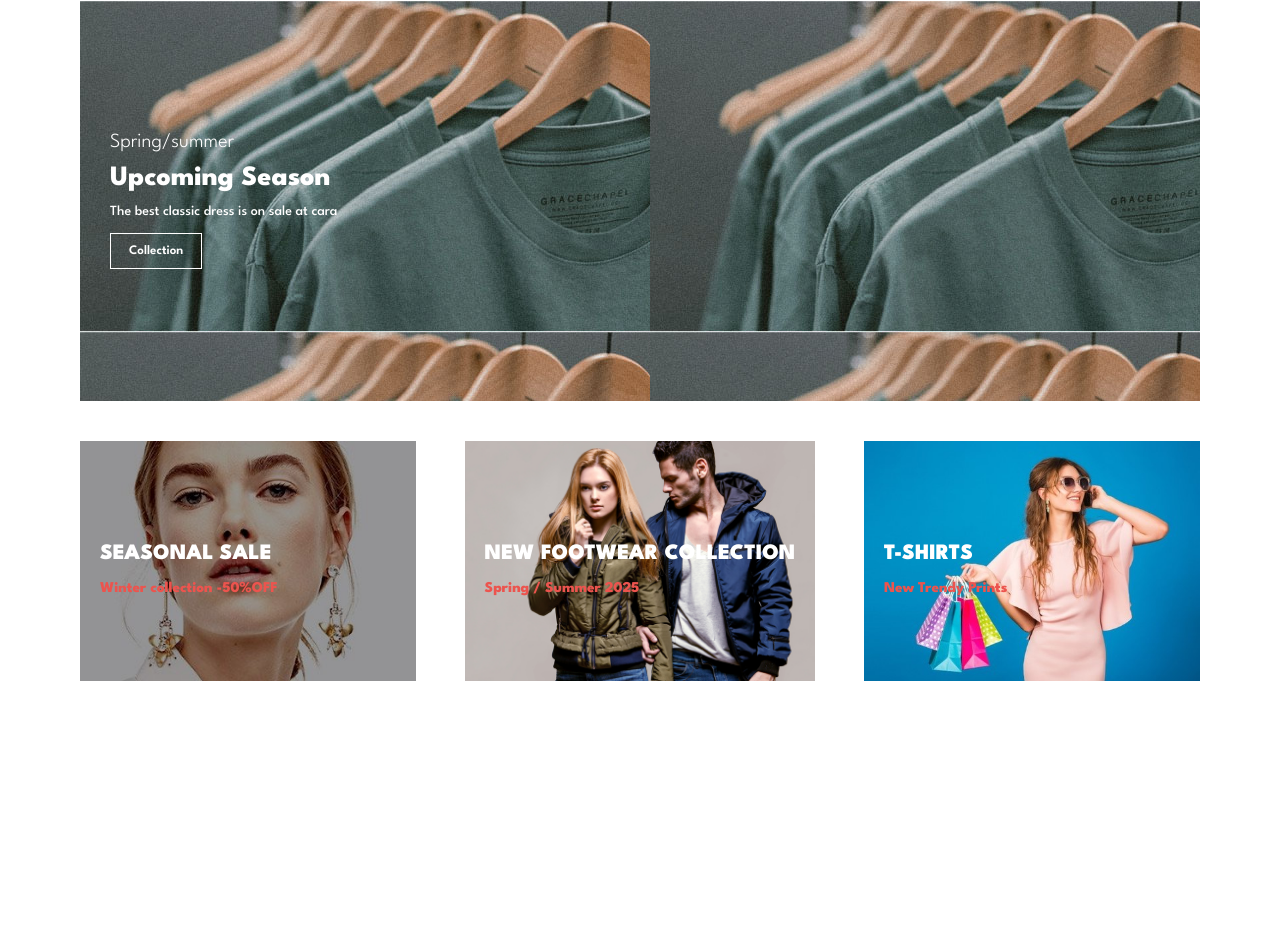
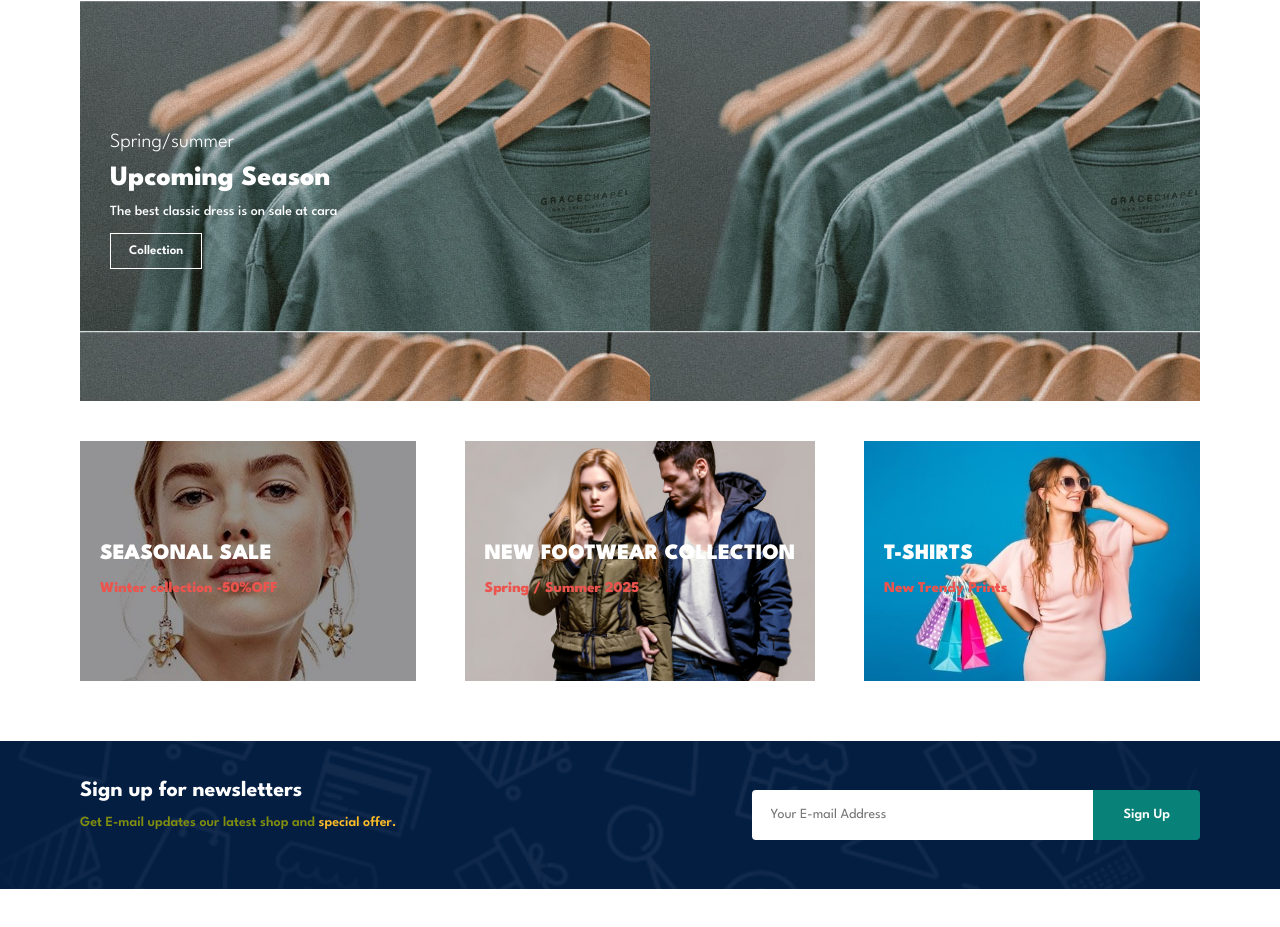
Before and after one commit to html-css-product-with-video/Text2-etc, a plain HTML site: page index.html in a window 1280 px wide. Shown: the part 3885-4812 px from the top of the page. Before the commit the page ends 4586 px from the top, so only its background shows below. Drawn offline with Linux system fonts and the light colour scheme.

Commit message:
newsletter section complated add

```diff
--- a/index.html
+++ b/index.html
@@ -127,6 +127,17 @@
         </div>
     </section>
 
+    <section id="newsletter" class="section-p1 section-m1">
+        <div class="newstext">
+            <h4>Sign up for newsletters</h4>
+            <p>Get E-mail updates our latest shop and <span>special offer.</span></p>
+        </div>
+        <form action="" class="form">
+            <input type="text" placeholder="Your E-mail Address">
+            <button class="normal">Sign Up</button>
+        </form>
+    </section>
+
     <!-- main javascript file  -->
      <script src="app.js"></script>
 </body>
--- a/style.css
+++ b/style.css
@@ -376,6 +376,52 @@ body{
     font-size: 15px;
     font-weight: 800;
 }
+#newsletter{
+    display: flex;
+    flex-wrap: wrap;
+    justify-content: space-between;
+    align-items: center;
+
+    background: url('/img/banner/b14.png');
+    background-position: center;
+    background-size: cover;
+    background-repeat: no-repeat;
+    background-color: #041e42;
+}
+#newsletter h4{
+    font-size: 22px;
+    font-weight: 700;
+    color: #fff;
+}
+#newsletter p{
+    font-size: 14px;
+    font-weight: 600;
+    color: #818e10;
+}
+#newsletter p span{
+    color: #ffbd27;
+}
+#newsletter .form{
+    width: 40%;
+    display: flex;
+}
+#newsletter input{
+    width: 100%;
+    height: 3.125rem;
+    padding: 0 1.25em;
+    font-size: 14px;
+    border: 1px solid transparent;
+    border-radius: 4px;
+    border-top-right-radius: 0;
+    border-bottom-right-radius: 0;
+}
+#newsletter button{
+    background: #088178;
+    color: #fff;
+    white-space: nowrap;
+    border-top-left-radius: 0;
+    border-bottom-left-radius: 0;
+}
 
 /* shop page  */
 
```
